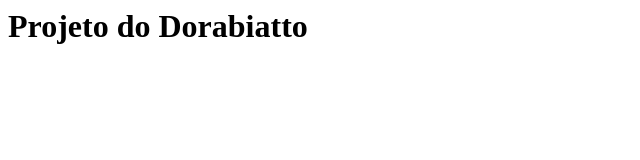
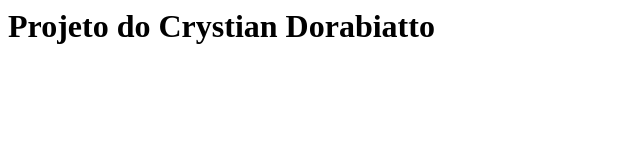
Before and after one commit to dorabiatto/curso-git, a plain HTML site: page index.html in a window 1280 px wide. Shown: the whole page, without its empty margins (0-640 px from the left). Drawn offline with Linux system fonts and the light colour scheme.

Commit message:
Titulo da Pagina

```diff
--- a/index.html
+++ b/index.html
@@ -2,6 +2,6 @@
 	<head>
 	</head>
 	<body>
-		<h1>Projeto do Dorabiatto</h1>
+		<h1>Projeto do Crystian Dorabiatto</h1>
 	</body>
 </html>
```
